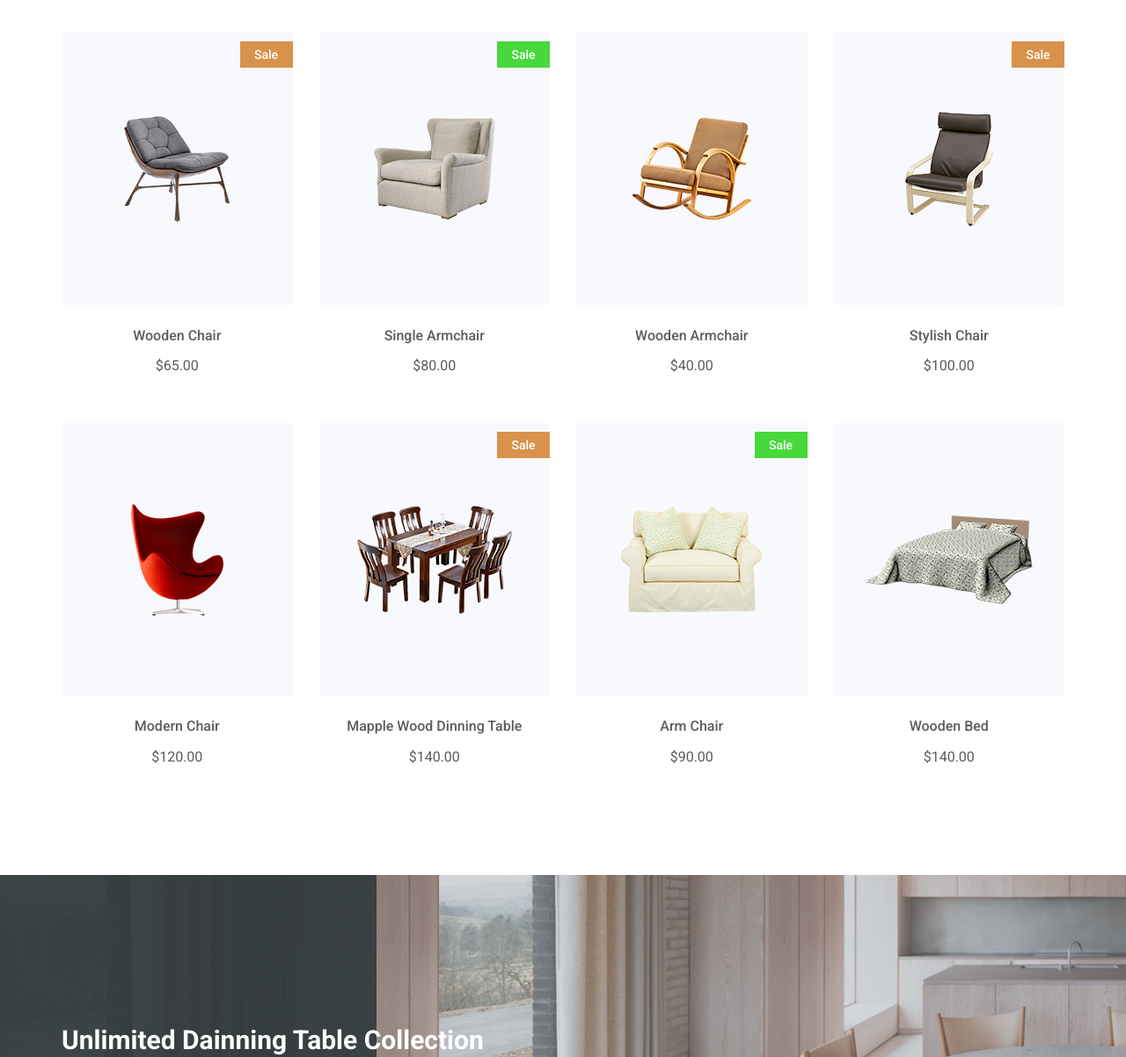
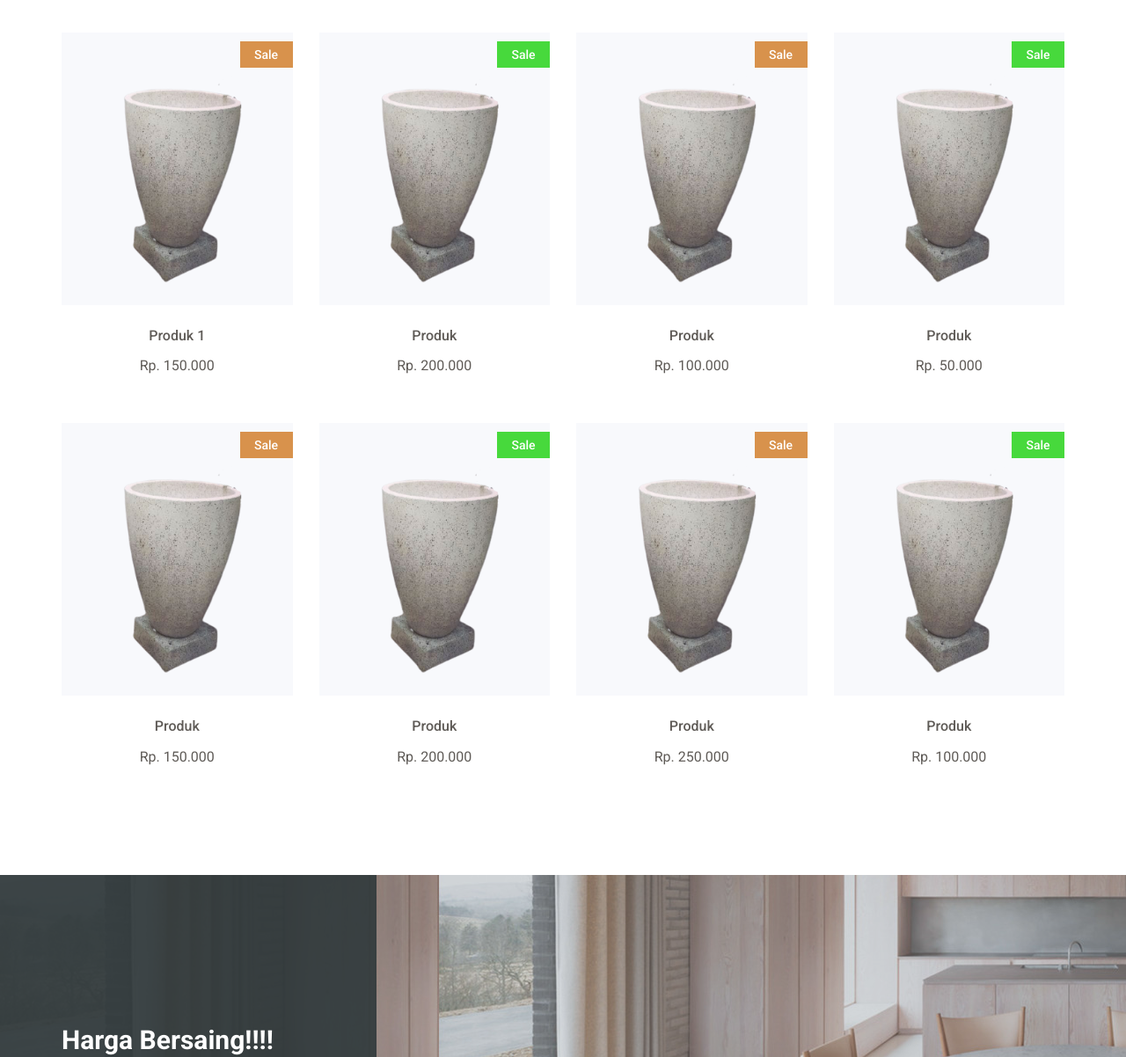
Before and after one commit to islaarema31/Terazzo, a plain HTML site: page index.html in a window 1280 px wide. Shown: the part 1520-2722 px from the top of the page at 88% size. Drawn offline with nearby package versions, Linux system fonts and the light colour scheme.

Commit message:
update product

```diff
--- a/assets/css/style.css
+++ b/assets/css/style.css
@@ -659,7 +659,7 @@ p.arrival-review span {margin-right: 15px;}
     background-position: center;
     background-size: cover;
 }
-.sofa-collection.collectionbg1{background: url(../images/collection/sofa-collection-banner.jpg)no-repeat;}
+.sofa-collection.collectionbg1{background: url(../images/collection/contoh.jpg)no-repeat;}
 .sofa-collection.collectionbg2{background: url(../images/collection/table-banner.jpg)no-repeat;}
 
 .sofa-collection:before,.sofa-collection:after {
--- a/index.html
+++ b/index.html
@@ -373,11 +373,17 @@
 													Harga sangat terjangkau dibanding produk lain.
 												</p>
 												<div class="populer-products-price">
-													<h4>Harga Mulai dari <span>Rp. 100.000</span></h4>
+													<h4>Harga Mulai dari <span>idr. 50.000</span></h4>
 												</div>
-												<button class="btn-cart welcome-add-cart populer-products-btn" onclick="window.location.href='https://api.whatsapp.com/send?phone=6281232882765&text=Halo%20Admin%20Saya%20Mau%20Order%20Bak%20Kode%201'">
-													order now
-												</button>
+												<button class="btn-cart welcome-add-cart populer-products-btn" onclick="myFunc()">
+														<span class="lnr lnr-plus-circle"></span>
+														order <span>now</span> !
+													</button>
+													<script>
+														function myFunc(){
+														window.open("https://api.whatsapp.com/send?phone=6281232882765&text=Halo%20Admin%20Saya%20Mau%20Order%20Bak%20Kode%201")
+														}
+													</script>
 											</div>
 										</div>
 									</div>
@@ -415,7 +421,7 @@
 						<div class="col-md-3 col-sm-4">
 							<div class="single-new-arrival">
 								<div class="single-new-arrival-bg">
-									<img src="assets/images/collection/arrivals1.png" alt="new-arrivals images">
+									<img src="assets/images/collection/produk1.png" alt="new-arrivals images">
 									<div class="single-new-arrival-bg-overlay"></div>
 									<div class="sale bg-1">
 										<p>sale</p>
@@ -423,7 +429,7 @@
 									<div class="new-arrival-cart">
 										<p>
 											<span class="lnr lnr-cart"></span>
-											<a href="#">add <span>to </span> cart</a>
+											<a href="https://api.whatsapp.com/send?phone=6281232882765&text=Halo%20Admin%20Saya%20Mau%20Order%20Bak%20Kode%201" target="_blank">order <span>now </span> !</a>
 										</p>
 										<p class="arrival-review pull-right">
 											<span class="lnr lnr-heart"></span>
@@ -431,14 +437,14 @@
 										</p>
 									</div>
 								</div>
-								<h4><a href="#">wooden chair</a></h4>
-								<p class="arrival-product-price">$65.00</p>
+								<h4><a href="https://api.whatsapp.com/send?phone=6281232882765&text=Halo%20Admin%20Saya%20Mau%20Order%20Bak%20Kode%201" target="_blank">produk 1</a></h4>
+								<p class="arrival-product-price">Rp. 150.000</p>
 							</div>
 						</div>
 						<div class="col-md-3 col-sm-4">
 							<div class="single-new-arrival">
 								<div class="single-new-arrival-bg">
-									<img src="assets/images/collection/arrivals2.png" alt="new-arrivals images">
+									<img src="assets/images/collection/produk1.png" alt="new-arrivals images">
 									<div class="single-new-arrival-bg-overlay"></div>
 									<div class="sale bg-2">
 										<p>sale</p>
@@ -446,7 +452,7 @@
 									<div class="new-arrival-cart">
 										<p>
 											<span class="lnr lnr-cart"></span>
-											<a href="#">add <span>to </span> cart</a>
+											<a href="https://api.whatsapp.com/send?phone=6281232882765&text=Halo%20Admin%20Saya%20Mau%20Order%20Bak%20Kode%201" target="_blank">order <span>now </span> !</a>
 										</p>
 										<p class="arrival-review pull-right">
 											<span class="lnr lnr-heart"></span>
@@ -454,19 +460,22 @@
 										</p>
 									</div>
 								</div>
-								<h4><a href="#">single armchair</a></h4>
-								<p class="arrival-product-price">$80.00</p>
+								<h4><a href="https://api.whatsapp.com/send?phone=6281232882765&text=Halo%20Admin%20Saya%20Mau%20Order%20Bak%20Kode%201" target="_blank">produk</a></h4>
+								<p class="arrival-product-price">Rp. 200.000</p>
 							</div>
 						</div>
 						<div class="col-md-3 col-sm-4">
 							<div class="single-new-arrival">
 								<div class="single-new-arrival-bg">
-									<img src="assets/images/collection/arrivals3.png" alt="new-arrivals images">
+									<img src="assets/images/collection/produk1.png" alt="new-arrivals images">
 									<div class="single-new-arrival-bg-overlay"></div>
+									<div class="sale bg-1">
+										<p>sale</p>
+									</div>
 									<div class="new-arrival-cart">
 										<p>
 											<span class="lnr lnr-cart"></span>
-											<a href="#">add <span>to </span> cart</a>
+											<a href="https://api.whatsapp.com/send?phone=6281232882765&text=Halo%20Admin%20Saya%20Mau%20Order%20Bak%20Kode%201" target="_blank">order <span>now </span> !</a>
 										</p>
 										<p class="arrival-review pull-right">
 											<span class="lnr lnr-heart"></span>
@@ -474,14 +483,37 @@
 										</p>
 									</div>
 								</div>
-								<h4><a href="#">wooden armchair</a></h4>
-								<p class="arrival-product-price">$40.00</p>
+								<h4><a href="https://api.whatsapp.com/send?phone=6281232882765&text=Halo%20Admin%20Saya%20Mau%20Order%20Bak%20Kode%201" target="_blank">produk</a></h4>
+								<p class="arrival-product-price">Rp. 100.000</p>
 							</div>
 						</div>
 						<div class="col-md-3 col-sm-4">
 							<div class="single-new-arrival">
 								<div class="single-new-arrival-bg">
-									<img src="assets/images/collection/arrivals4.png" alt="new-arrivals images">
+									<img src="assets/images/collection/produk1.png" alt="new-arrivals images">
+									<div class="single-new-arrival-bg-overlay"></div>
+									<div class="sale bg-2">
+										<p>sale</p>
+									</div>
+									<div class="new-arrival-cart">
+										<p>
+											<span class="lnr lnr-cart"></span>
+											<a href="https://api.whatsapp.com/send?phone=6281232882765&text=Halo%20Admin%20Saya%20Mau%20Order%20Bak%20Kode%201" target="_blank"">order <span>now </span> !</a>
+										</p>
+										<p class="arrival-review pull-right">
+											<span class="lnr lnr-heart"></span>
+											<span class="lnr lnr-frame-expand"></span>
+										</p>
+									</div>
+								</div>
+								<h4><a href="https://api.whatsapp.com/send?phone=6281232882765&text=Halo%20Admin%20Saya%20Mau%20Order%20Bak%20Kode%201" target="_blank">produk</a></h4>
+								<p class="arrival-product-price">Rp. 50.000</p>
+							</div>
+						</div>
+						<div class="col-md-3 col-sm-4">
+							<div class="single-new-arrival">
+								<div class="single-new-arrival-bg">
+									<img src="assets/images/collection/produk1.png" alt="new-arrivals images">
 									<div class="single-new-arrival-bg-overlay"></div>
 									<div class="sale bg-1">
 										<p>sale</p>
@@ -489,7 +521,7 @@
 									<div class="new-arrival-cart">
 										<p>
 											<span class="lnr lnr-cart"></span>
-											<a href="#">add <span>to </span> cart</a>
+											<a href="https://api.whatsapp.com/send?phone=6281232882765&text=Halo%20Admin%20Saya%20Mau%20Order%20Bak%20Kode%201" target="_blank">order <span>now </span> !</a>
 										</p>
 										<p class="arrival-review pull-right">
 											<span class="lnr lnr-heart"></span>
@@ -497,19 +529,22 @@
 										</p>
 									</div>
 								</div>
-								<h4><a href="#">stylish chair</a></h4>
-								<p class="arrival-product-price">$100.00</p>
+								<h4><a href="https://api.whatsapp.com/send?phone=6281232882765&text=Halo%20Admin%20Saya%20Mau%20Order%20Bak%20Kode%201" target="_blank">produk</a></h4>
+								<p class="arrival-product-price">Rp. 150.000</p>
 							</div>
 						</div>
 						<div class="col-md-3 col-sm-4">
 							<div class="single-new-arrival">
 								<div class="single-new-arrival-bg">
-									<img src="assets/images/collection/arrivals5.png" alt="new-arrivals images">
+									<img src="assets/images/collection/produk1.png" alt="new-arrivals images">
 									<div class="single-new-arrival-bg-overlay"></div>
+									<div class="sale bg-2">
+										<p>sale</p>
+									</div>
 									<div class="new-arrival-cart">
 										<p>
 											<span class="lnr lnr-cart"></span>
-											<a href="#">add <span>to </span> cart</a>
+											<a href="https://api.whatsapp.com/send?phone=6281232882765&text=Halo%20Admin%20Saya%20Mau%20Order%20Bak%20Kode%201" target="_blank">order <span>now </span> !</a>
 										</p>
 										<p class="arrival-review pull-right">
 											<span class="lnr lnr-heart"></span>
@@ -517,14 +552,14 @@
 										</p>
 									</div>
 								</div>
-								<h4><a href="#">modern chair</a></h4>
-								<p class="arrival-product-price">$120.00</p>
+								<h4><a href="https://api.whatsapp.com/send?phone=6281232882765&text=Halo%20Admin%20Saya%20Mau%20Order%20Bak%20Kode%201" target="_blank">produk</a></h4>
+								<p class="arrival-product-price">Rp. 200.000</p>
 							</div>
 						</div>
 						<div class="col-md-3 col-sm-4">
 							<div class="single-new-arrival">
 								<div class="single-new-arrival-bg">
-									<img src="assets/images/collection/arrivals6.png" alt="new-arrivals images">
+									<img src="assets/images/collection/produk1.png" alt="new-arrivals images">
 									<div class="single-new-arrival-bg-overlay"></div>
 									<div class="sale bg-1">
 										<p>sale</p>
@@ -532,7 +567,7 @@
 									<div class="new-arrival-cart">
 										<p>
 											<span class="lnr lnr-cart"></span>
-											<a href="#">add <span>to </span> cart</a>
+											<a href="https://api.whatsapp.com/send?phone=6281232882765&text=Halo%20Admin%20Saya%20Mau%20Order%20Bak%20Kode%201" target="_blank">order <span>now </span> !</a>
 										</p>
 										<p class="arrival-review pull-right">
 											<span class="lnr lnr-heart"></span>
@@ -540,14 +575,14 @@
 										</p>
 									</div>
 								</div>
-								<h4><a href="#">mapple wood dinning table</a></h4>
-								<p class="arrival-product-price">$140.00</p>
+								<h4><a href="https://api.whatsapp.com/send?phone=6281232882765&text=Halo%20Admin%20Saya%20Mau%20Order%20Bak%20Kode%201" target="_blank">produk</a></h4>
+								<p class="arrival-product-price">Rp. 250.000</p>
 							</div>
 						</div>
 						<div class="col-md-3 col-sm-4">
 							<div class="single-new-arrival">
 								<div class="single-new-arrival-bg">
-									<img src="assets/images/collection/arrivals7.png" alt="new-arrivals images">
+									<img src="assets/images/collection/produk1.png" alt="new-arrivals images">
 									<div class="single-new-arrival-bg-overlay"></div>
 									<div class="sale bg-2">
 										<p>sale</p>
@@ -555,7 +590,7 @@
 									<div class="new-arrival-cart">
 										<p>
 											<span class="lnr lnr-cart"></span>
-											<a href="#">add <span>to </span> cart</a>
+											<a href="https://api.whatsapp.com/send?phone=6281232882765&text=Halo%20Admin%20Saya%20Mau%20Order%20Bak%20Kode%201" target="_blank">order <span>now </span> !</a>
 										</p>
 										<p class="arrival-review pull-right">
 											<span class="lnr lnr-heart"></span>
@@ -563,28 +598,8 @@
 										</p>
 									</div>
 								</div>
-								<h4><a href="#">arm chair</a></h4>
-								<p class="arrival-product-price">$90.00</p>
-							</div>
-						</div>
-						<div class="col-md-3 col-sm-4">
-							<div class="single-new-arrival">
-								<div class="single-new-arrival-bg">
-									<img src="assets/images/collection/arrivals8.png" alt="new-arrivals images">
-									<div class="single-new-arrival-bg-overlay"></div>
-									<div class="new-arrival-cart">
-										<p>
-											<span class="lnr lnr-cart"></span>
-											<a href="#">add <span>to </span> cart</a>
-										</p>
-										<p class="arrival-review pull-right">
-											<span class="lnr lnr-heart"></span>
-											<span class="lnr lnr-frame-expand"></span>
-										</p>
-									</div>
-								</div>
-								<h4><a href="#">wooden bed</a></h4>
-								<p class="arrival-product-price">$140.00</p>
+								<h4><a href="https://api.whatsapp.com/send?phone=6281232882765&text=Halo%20Admin%20Saya%20Mau%20Order%20Bak%20Kode%201" target="_blank">produk</a></h4>
+								<p class="arrival-product-price">Rp. 100.000</p>
 							</div>
 						</div>
 					</div>
@@ -600,7 +615,7 @@
 				<div class="sofa-collection collectionbg1">
 					<div class="container">
 						<div class="sofa-collection-txt">
-							<h2>unlimited sofa collection</h2>
+							<h2>Produk Terbatas</h2>
 							<p>
 								Lorem ipsum dolor sit amet, consectetur adipisicing elit, sed do eiusmod tempor incididunt ut labore et dolore magna aliqua. Ut enim ad minim veniam, quis nostrud exercitation ullamco laboris nisi ut aliquip ex ea commodo consequat.
 							</p>
@@ -616,7 +631,7 @@
 				<div class="sofa-collection collectionbg2">
 					<div class="container">
 						<div class="sofa-collection-txt">
-							<h2>unlimited dainning table collection</h2>
+							<h2>Harga Bersaing!!!!</h2>
 							<p>
 								Lorem ipsum dolor sit amet, consectetur adipisicing elit, sed do eiusmod tempor incididunt ut labore et dolore magna aliqua. Ut enim ad minim veniam, quis nostrud exercitation ullamco laboris nisi ut aliquip ex ea commodo consequat.
 							</p>
```
Also changed, not shown: assets/images/collection/banner.jpg (added), assets/images/collection/contoh.jpg (added).
